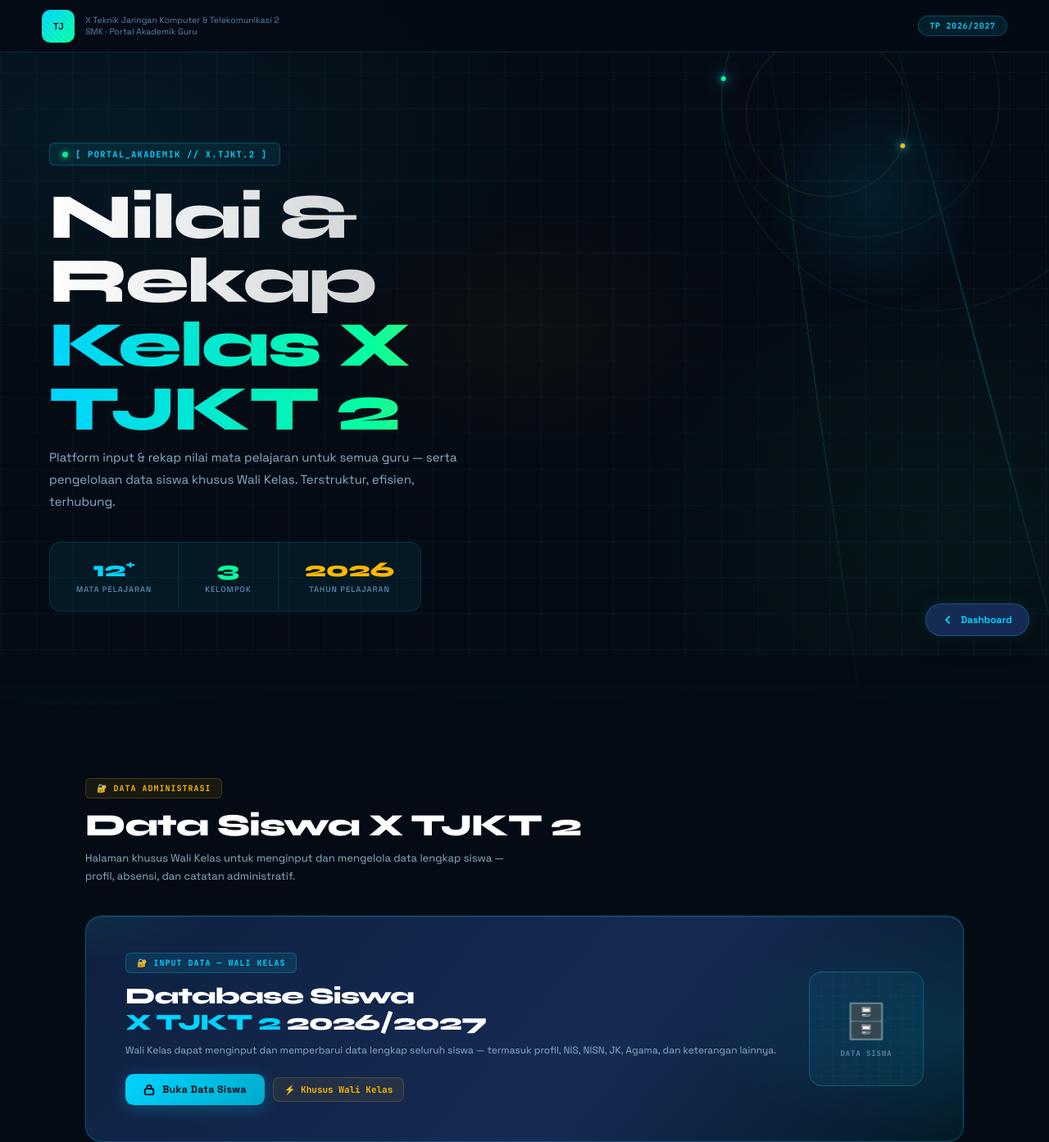
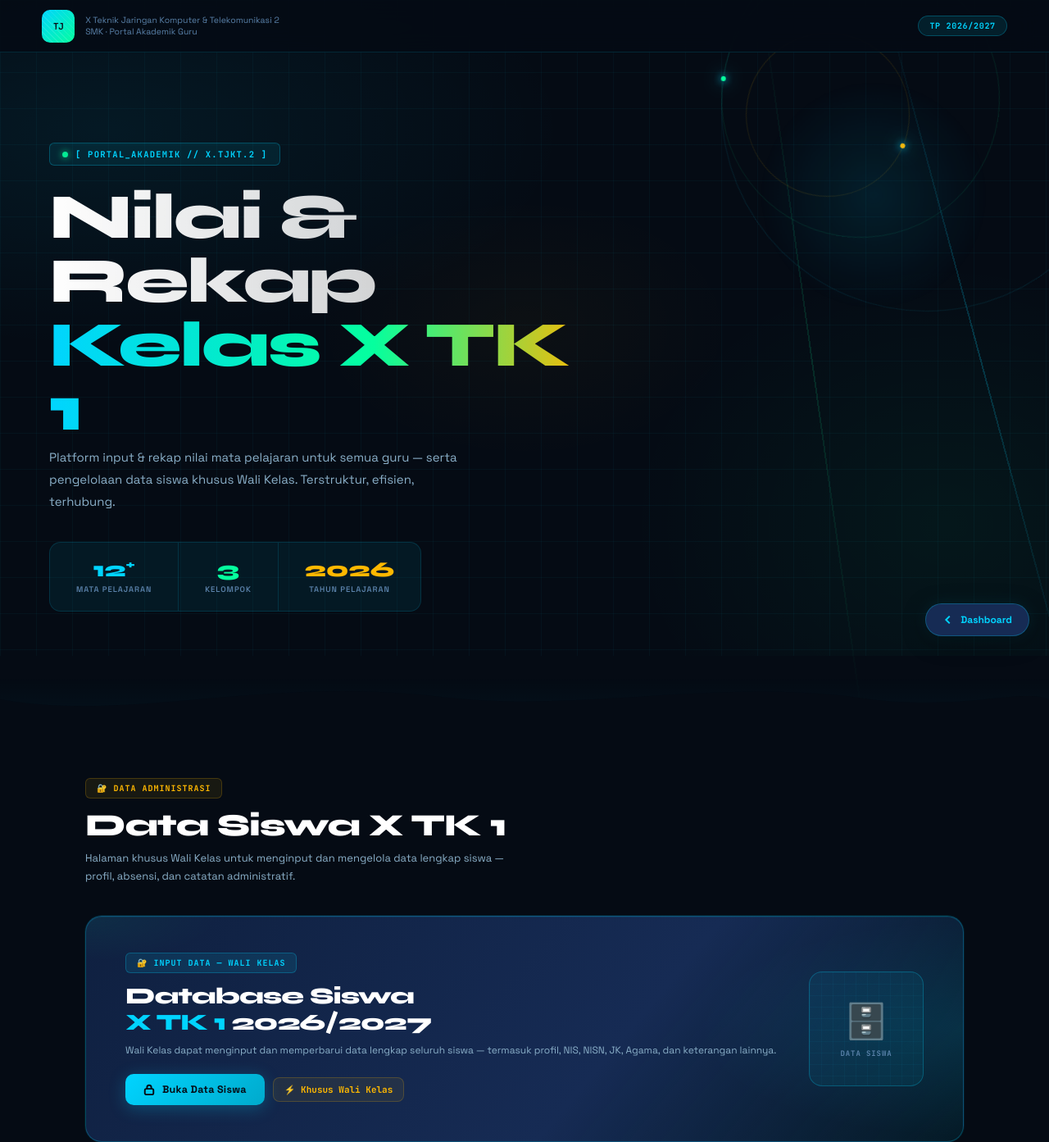
Before and after one commit to Alex-Bahy/Portal-Kelas-XTK1-TP-2026-2027, a plain HTML site: page index.html in a window 1280 px wide. Shown: the top 1393 px of the page at 82% size. Drawn offline with Linux system fonts and the light colour scheme.

Commit message:
Update index.html

```diff
--- a/index.html
+++ b/index.html
@@ -3,7 +3,7 @@
 <head>
 <meta charset="UTF-8">
 <meta name="viewport" content="width=device-width, initial-scale=1.0, viewport-fit=cover">
-<title>Portal Akademik — X Teknik Jaringan Komputer & Telekomunikasi 2</title>
+<title>Portal Akademik — X Teknik Ketenagalistrikan 1</title>
 <link href="https://fonts.googleapis.com/css2?family=Space+Grotesk:wght@300;400;500;600;700&family=Syne:wght@400;500;600;700;800&family=JetBrains+Mono:wght@400;500;700&display=swap" rel="stylesheet">
 <style>
 *{margin:0;padding:0;box-sizing:border-box;}
@@ -640,7 +640,7 @@ footer .divider{width:44px;height:1px;background:var(--border);margin:12px auto;
     <button class="modal-close" onclick="closeModal()" aria-label="Tutup">✕</button>
     <div class="modal-icon">🗄️</div>
     <div class="modal-title" id="modalTitle">Akses Wali Kelas</div>
-    <div class="modal-sub">Halaman ini khusus Wali Kelas untuk mengelola data siswa X TJKT 2. Masukkan kata sandi untuk melanjutkan.</div>
+    <div class="modal-sub">Halaman ini khusus Wali Kelas untuk mengelola data siswa X TK 1. Masukkan kata sandi untuk melanjutkan.</div>
     <div class="modal-label">// kata sandi wali kelas</div>
     <div class="modal-inp-wrap">
       <input type="password" id="pwInput" class="modal-inp" placeholder="enter password…" onkeydown="if(event.key==='Enter')tryUnlock()">
@@ -658,7 +658,7 @@ footer .divider{width:44px;height:1px;background:var(--border);margin:12px auto;
       <div class="nav-logo">TJ</div>
       <div class="nav-school">
         <span class="full">X Teknik Jaringan Komputer &amp; Telekomunikasi 2</span>
-        <span class="short">X TJKT 2</span>
+        <span class="short">X TK 1</span>
         <span>SMK · Portal Akademik Guru</span>
       </div>
     </div>
@@ -678,7 +678,7 @@ footer .divider{width:44px;height:1px;background:var(--border);margin:12px auto;
     <div class="hero-kode"><span class="kode-dot"></span>[ PORTAL_AKADEMIK // X.TJKT.2 ]</div>
     <h1 class="hero-title">
       <span class="line1">Nilai &amp; Rekap</span>
-      <span class="line2">Kelas X TJKT 2</span>
+      <span class="line2">Kelas X TK 1</span>
     </h1>
     <p class="hero-sub">Platform input &amp; rekap nilai mata pelajaran untuk semua guru — serta pengelolaan data siswa khusus Wali Kelas. Terstruktur, efisien, terhubung.</p>
     <div class="stats">
@@ -702,14 +702,14 @@ footer .divider{width:44px;height:1px;background:var(--border);margin:12px auto;
   <section class="sec">
     <div class="sec-head">
       <div class="sec-tag tag-amber">🔐 Data Administrasi</div>
-      <h2 class="sec-title">Data Siswa X TJKT 2</h2>
+      <h2 class="sec-title">Data Siswa X TK 1</h2>
       <p class="sec-desc">Halaman khusus Wali Kelas untuk menginput dan mengelola data lengkap siswa — profil, absensi, dan catatan administratif.</p>
     </div>
 
     <div class="data-hero">
       <div class="data-hero-text">
         <div class="data-hero-badge">🔐 Input Data — Wali Kelas</div>
-        <div class="data-hero-title">Database Siswa<br><span>X TJKT 2</span> 2026/2027</div>
+        <div class="data-hero-title">Database Siswa<br><span>X TK 1</span> 2026/2027</div>
         <div class="data-hero-sub">Wali Kelas dapat menginput dan memperbarui data lengkap seluruh siswa — termasuk profil, NIS, NISN, JK, Agama, dan keterangan lainnya.</div>
         <div class="data-hero-actions">
           <button class="btn-data" onclick="openModal()">
```
